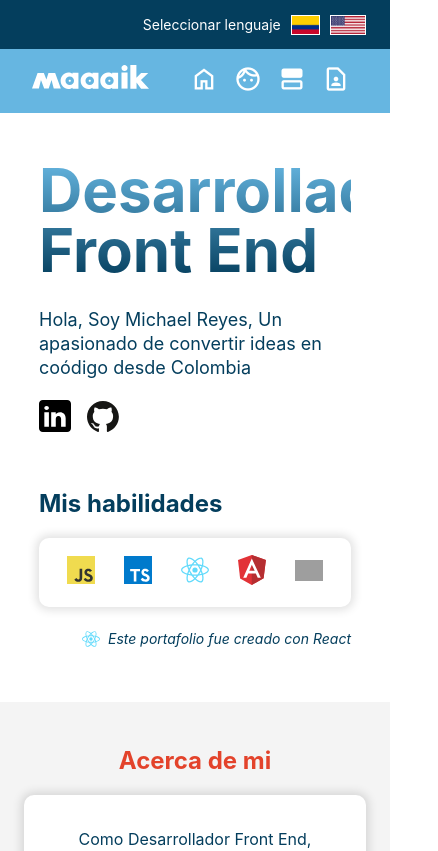
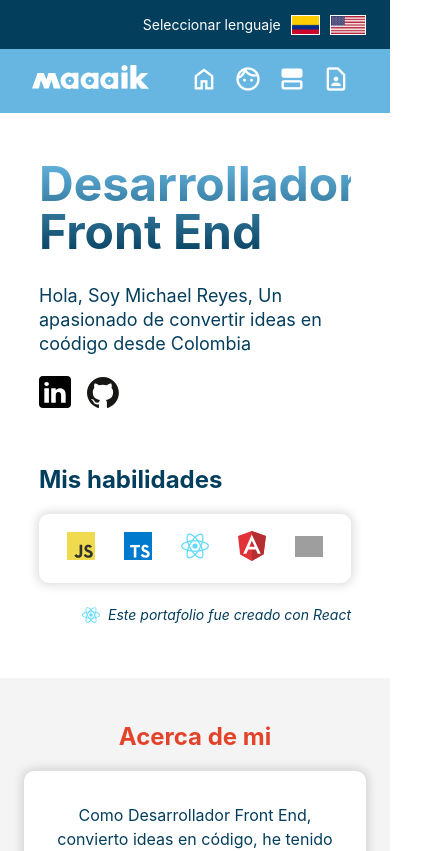
Before and after one commit to maaaikdev/Portfolio-maaaik, a React (Create React App) app: page / in a window 390 px wide. Shown: the top 851 px of the page, 438 px wide, since content can reach past the window. Built offline with nearby package versions, Linux system fonts and the light colour scheme; grey boxes are pictures that could not be loaded.

Commit message:
fixed main text hero

```diff
--- a/src/modules/Hero/Hero.css
+++ b/src/modules/Hero/Hero.css
@@ -48,14 +48,13 @@
         background: none;
     }
     .container-hero .columns {
-        /* width: 100%; */
         display: flex;
         flex-direction: column;
         padding: 24px 32px 0;
     }
     .container-hero .columns .position h1 {
-        font-size: 60px;
-        line-height: 60px;
+        font-size: 48px;
+        line-height: 48px;
     }
     .skills .main-skills {
         justify-content: space-between;
```
